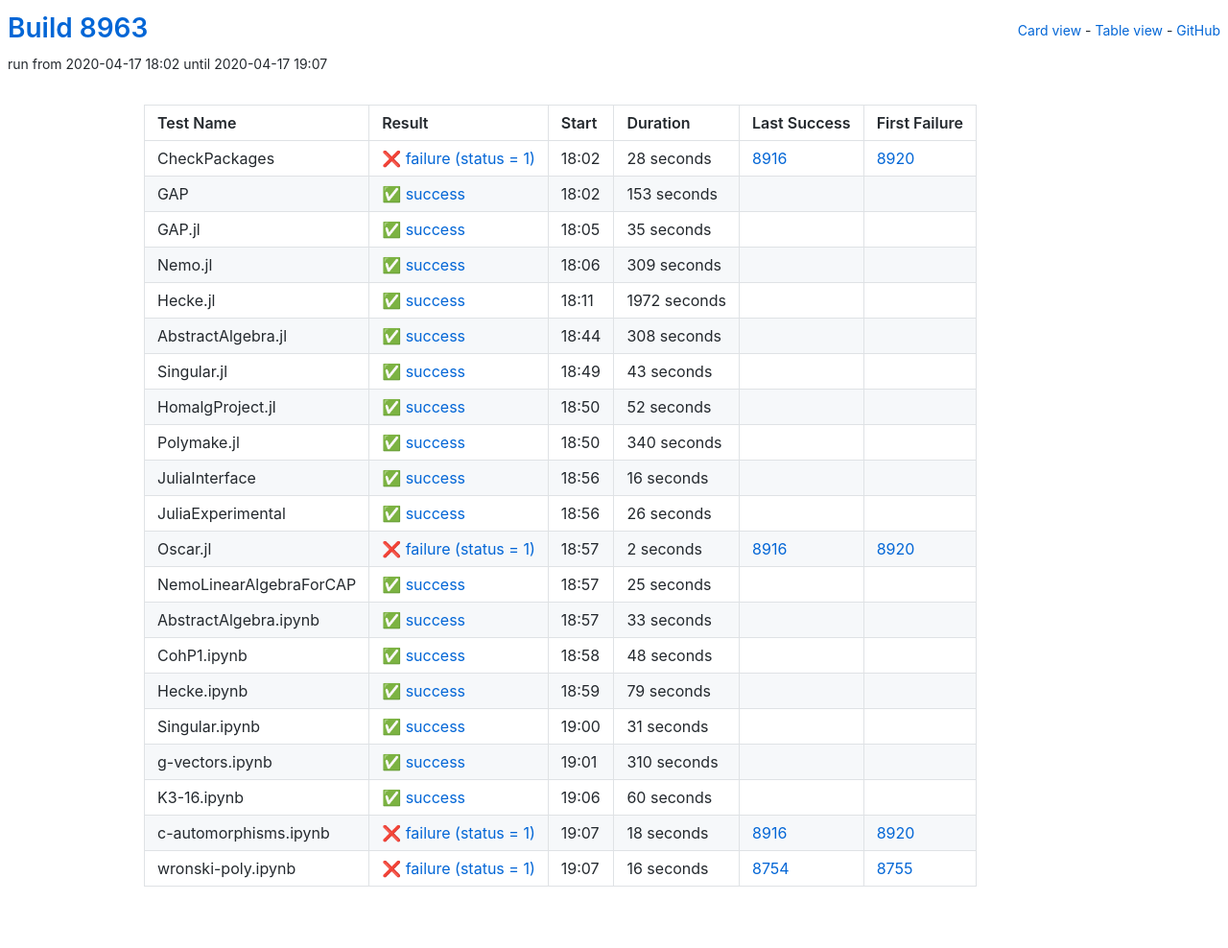
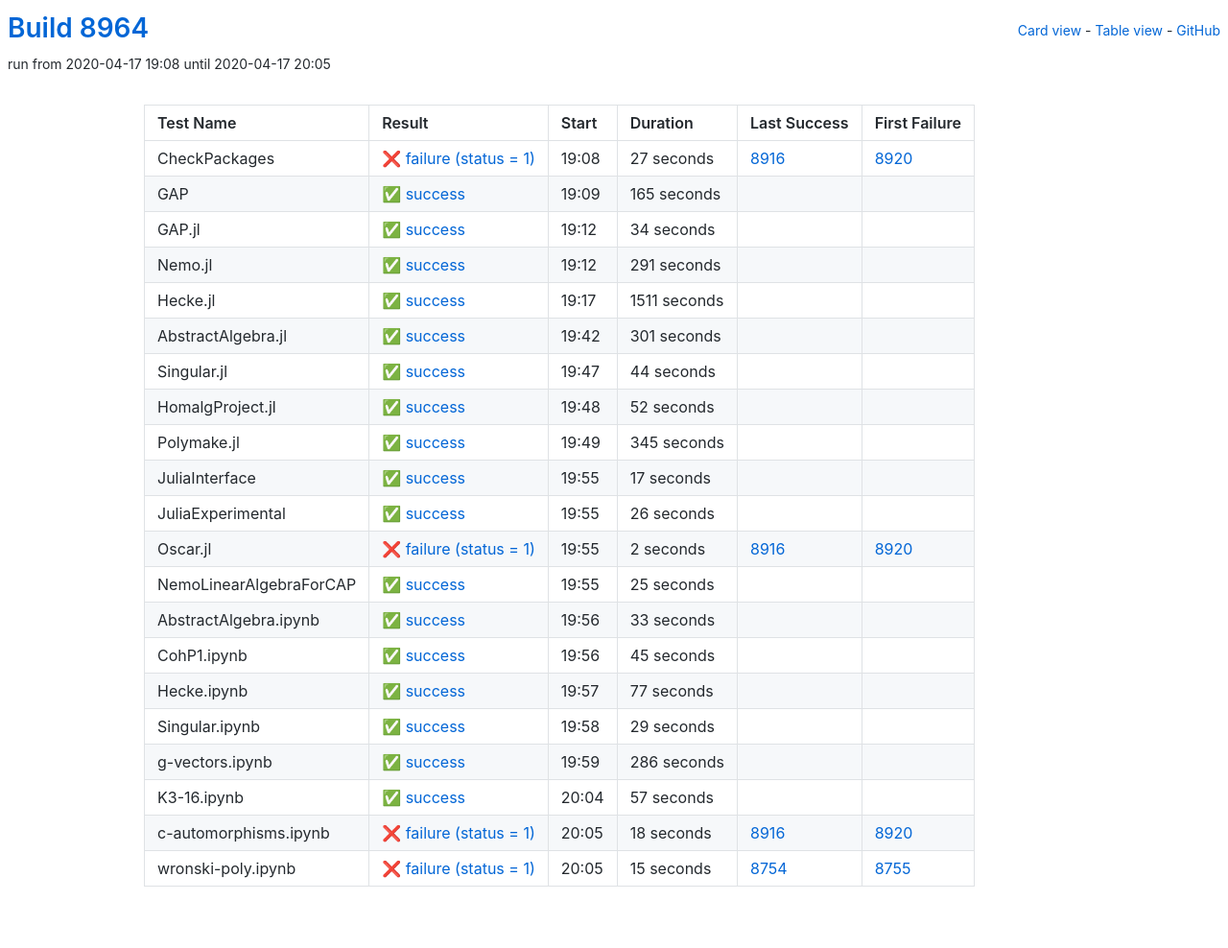
Before and after one commit to oscar-system/oscar-ci-status, a Jekyll site: the page built from table.html, in a window 1280 px wide. Shown: the whole page at 96% size. Built offline with Jekyll 4.4.1, drawn with Linux system fonts in a browser that asks for light colours.

Commit message:
Build 8964

```diff
--- a/_data/ci.yml
+++ b/_data/ci.yml
@@ -1,82 +1,82 @@
-build: 8963
-build_url: https://oscarci.mathematik.uni-kl.de/job/oscar/8963/
+build: 8964
+build_url: https://oscarci.mathematik.uni-kl.de/job/oscar/8964/
 job: oscar
 tests:
-- duration: 28
+- duration: 27
   exitcode: 1
   first_failure: 8920
   first_failure_url: https://oscarci.mathematik.uni-kl.de/job/oscar/8920/
   last_success: 8916
   last_success_url: https://oscarci.mathematik.uni-kl.de/job/oscar/8916/
-  log: https://oscarci.mathematik.uni-kl.de/job/oscar/8963/artifact/logs/build-8963/CheckPackages.log
+  log: https://oscarci.mathematik.uni-kl.de/job/oscar/8964/artifact/logs/build-8964/CheckPackages.log
   name: CheckPackages
-  start: 2020-04-17 18:02
+  start: 2020-04-17 19:08
   status: failure
   success: false
-- duration: 153
+- duration: 165
   exitcode: 0
   first_failure: false
   first_failure_url: null
   last_success: false
   last_success_url: null
-  log: https://oscarci.mathematik.uni-kl.de/job/oscar/8963/artifact/logs/build-8963/GAP.log
+  log: https://oscarci.mathematik.uni-kl.de/job/oscar/8964/artifact/logs/build-8964/GAP.log
   name: GAP
-  start: 2020-04-17 18:02
+  start: 2020-04-17 19:09
   status: success
   success: true
-- duration: 35
+- duration: 34
   exitcode: 0
   first_failure: false
   first_failure_url: null
   last_success: false
   last_success_url: null
-  log: https://oscarci.mathematik.uni-kl.de/job/oscar/8963/artifact/logs/build-8963/GAP.jl.log
+  log: https://oscarci.mathematik.uni-kl.de/job/oscar/8964/artifact/logs/build-8964/GAP.jl.log
   name: GAP.jl
-  start: 2020-04-17 18:05
+  start: 2020-04-17 19:12
   status: success
   success: true
-- duration: 309
+- duration: 291
   exitcode: 0
   first_failure: false
   first_failure_url: null
   last_success: false
   last_success_url: null
-  log: https://oscarci.mathematik.uni-kl.de/job/oscar/8963/artifact/logs/build-8963/Nemo.jl.log
+  log: https://oscarci.mathematik.uni-kl.de/job/oscar/8964/artifact/logs/build-8964/Nemo.jl.log
   name: Nemo.jl
-  start: 2020-04-17 18:06
+  start: 2020-04-17 19:12
   status: success
   success: true
-- duration: 1972
+- duration: 1511
   exitcode: 0
   first_failure: false
   first_failure_url: null
   last_success: false
   last_success_url: null
-  log: https://oscarci.mathematik.uni-kl.de/job/oscar/8963/artifact/logs/build-8963/Hecke.jl.log
+  log: https://oscarci.mathematik.uni-kl.de/job/oscar/8964/artifact/logs/build-8964/Hecke.jl.log
   name: Hecke.jl
-  start: 2020-04-17 18:11
+  start: 2020-04-17 19:17
   status: success
   success: true
-- duration: 308
+- duration: 301
   exitcode: 0
   first_failure: false
   first_failure_url: null
   last_success: false
   last_success_url: null
-  log: https://oscarci.mathematik.uni-kl.de/job/oscar/8963/artifact/logs/build-8963/AbstractAlgebra.jl.log
+  log: https://oscarci.mathematik.uni-kl.de/job/oscar/8964/artifact/logs/build-8964/AbstractAlgebra.jl.log
   name: AbstractAlgebra.jl
-  start: 2020-04-17 18:44
+  start: 2020-04-17 19:42
   status: success
   success: true
-- duration: 43
+- duration: 44
   exitcode: 0
   first_failure: false
   first_failure_url: null
   last_success: false
   last_success_url: null
-  log: https://oscarci.mathematik.uni-kl.de/job/oscar/8963/artifact/logs/build-8963/Singular.jl.log
+  log: https://oscarci.mathematik.uni-kl.de/job/oscar/8964/artifact/logs/build-8964/Singular.jl.log
   name: Singular.jl
-  start: 2020-04-17 18:49
+  start: 2020-04-17 19:47
   status: success
   success: true
 - duration: 52
@@ -85,31 +85,31 @@
   first_failure_url: null
   last_success: false
   last_success_url: null
-  log: https://oscarci.mathematik.uni-kl.de/job/oscar/8963/artifact/logs/build-8963/HomalgProject.jl.log
+  log: https://oscarci.mathematik.uni-kl.de/job/oscar/8964/artifact/logs/build-8964/HomalgProject.jl.log
   name: HomalgProject.jl
-  start: 2020-04-17 18:50
+  start: 2020-04-17 19:48
   status: success
   success: true
-- duration: 340
+- duration: 345
   exitcode: 0
   first_failure: false
   first_failure_url: null
   last_success: false
   last_success_url: null
-  log: https://oscarci.mathematik.uni-kl.de/job/oscar/8963/artifact/logs/build-8963/Polymake.jl.log
+  log: https://oscarci.mathematik.uni-kl.de/job/oscar/8964/artifact/logs/build-8964/Polymake.jl.log
   name: Polymake.jl
-  start: 2020-04-17 18:50
+  start: 2020-04-17 19:49
   status: success
   success: true
-- duration: 16
+- duration: 17
   exitcode: 0
   first_failure: false
   first_failure_url: null
   last_success: false
   last_success_url: null
-  log: https://oscarci.mathematik.uni-kl.de/job/oscar/8963/artifact/logs/build-8963/JuliaInterface.log
+  log: https://oscarci.mathematik.uni-kl.de/job/oscar/8964/artifact/logs/build-8964/JuliaInterface.log
   name: JuliaInterface
-  start: 2020-04-17 18:56
+  start: 2020-04-17 19:55
   status: success
   success: true
 - duration: 26
@@ -118,9 +118,9 @@
   first_failure_url: null
   last_success: false
   last_success_url: null
-  log: https://oscarci.mathematik.uni-kl.de/job/oscar/8963/artifact/logs/build-8963/JuliaExperimental.log
+  log: https://oscarci.mathematik.uni-kl.de/job/oscar/8964/artifact/logs/build-8964/JuliaExperimental.log
   name: JuliaExperimental
-  start: 2020-04-17 18:56
+  start: 2020-04-17 19:55
   status: success
   success: true
 - duration: 2
@@ -129,9 +129,9 @@
   first_failure_url: https://oscarci.mathematik.uni-kl.de/job/oscar/8920/
   last_success: 8916
   last_success_url: https://oscarci.mathematik.uni-kl.de/job/oscar/8916/
-  log: https://oscarci.mathematik.uni-kl.de/job/oscar/8963/artifact/logs/build-8963/Oscar.jl.log
+  log: https://oscarci.mathematik.uni-kl.de/job/oscar/8964/artifact/logs/build-8964/Oscar.jl.log
   name: Oscar.jl
-  start: 2020-04-17 18:57
+  start: 2020-04-17 19:55
   status: failure
   success: false
 - duration: 25
@@ -140,9 +140,9 @@
   first_failure_url: null
   last_success: false
   last_success_url: null
-  log: https://oscarci.mathematik.uni-kl.de/job/oscar/8963/artifact/logs/build-8963/NemoLinearAlgebraForCAP.log
+  log: https://oscarci.mathematik.uni-kl.de/job/oscar/8964/artifact/logs/build-8964/NemoLinearAlgebraForCAP.log
   name: NemoLinearAlgebraForCAP
-  start: 2020-04-17 18:57
+  start: 2020-04-17 19:55
   status: success
   success: true
 - duration: 33
@@ -151,64 +151,64 @@
   first_failure_url: null
   last_success: false
   last_success_url: null
-  log: https://oscarci.mathematik.uni-kl.de/job/oscar/8963/artifact/logs/build-8963/AbstractAlgebra.ipynb.log
+  log: https://oscarci.mathematik.uni-kl.de/job/oscar/8964/artifact/logs/build-8964/AbstractAlgebra.ipynb.log
   name: AbstractAlgebra.ipynb
-  start: 2020-04-17 18:57
+  start: 2020-04-17 19:56
   status: success
   success: true
-- duration: 48
+- duration: 45
   exitcode: 0
   first_failure: false
   first_failure_url: null
   last_success: false
   last_success_url: null
-  log: https://oscarci.mathematik.uni-kl.de/job/oscar/8963/artifact/logs/build-8963/CohP1.ipynb.log
+  log: https://oscarci.mathematik.uni-kl.de/job/oscar/8964/artifact/logs/build-8964/CohP1.ipynb.log
   name: CohP1.ipynb
-  start: 2020-04-17 18:58
+  start: 2020-04-17 19:56
   status: success
   success: true
-- duration: 79
+- duration: 77
   exitcode: 0
   first_failure: false
   first_failure_url: null
   last_success: false
   last_success_url: null
-  log: https://oscarci.mathematik.uni-kl.de/job/oscar/8963/artifact/logs/build-8963/Hecke.ipynb.log
+  log: https://oscarci.mathematik.uni-kl.de/job/oscar/8964/artifact/logs/build-8964/Hecke.ipynb.log
   name: Hecke.ipynb
-  start: 2020-04-17 18:59
+  start: 2020-04-17 19:57
   status: success
   success: true
-- duration: 31
+- duration: 29
   exitcode: 0
   first_failure: false
   first_failure_url: null
   last_success: false
   last_success_url: null
-  log: https://oscarci.mathematik.uni-kl.de/job/oscar/8963/artifact/logs/build-8963/Singular.ipynb.log
+  log: https://oscarci.mathematik.uni-kl.de/job/oscar/8964/artifact/logs/build-8964/Singular.ipynb.log
   name: Singular.ipynb
-  start: 2020-04-17 19:00
+  start: 2020-04-17 19:58
   status: success
   success: true
-- duration: 310
+- duration: 286
   exitcode: 0
   first_failure: false
   first_failure_url: null
   last_success: false
   last_success_url: null
-  log: https://oscarci.mathematik.uni-kl.de/job/oscar/8963/artifact/logs/build-8963/g-vectors.ipynb.log
+  log: https://oscarci.mathematik.uni-kl.de/job/oscar/8964/artifact/logs/build-8964/g-vectors.ipynb.log
   name: g-vectors.ipynb
-  start: 2020-04-17 19:01
+  start: 2020-04-17 19:59
   status: success
   success: true
-- duration: 60
+- duration: 57
   exitcode: 0
   first_failure: false
   first_failure_url: null
   last_success: false
   last_success_url: null
-  log: https://oscarci.mathematik.uni-kl.de/job/oscar/8963/artifact/logs/build-8963/K3-16.ipynb.log
+  log: https://oscarci.mathematik.uni-kl.de/job/oscar/8964/artifact/logs/build-8964/K3-16.ipynb.log
   name: K3-16.ipynb
-  start: 2020-04-17 19:06
+  start: 2020-04-17 20:04
   status: success
   success: true
 - duration: 18
@@ -217,19 +217,19 @@
   first_failure_url: https://oscarci.mathematik.uni-kl.de/job/oscar/8920/
   last_success: 8916
   last_success_url: https://oscarci.mathematik.uni-kl.de/job/oscar/8916/
-  log: https://oscarci.mathematik.uni-kl.de/job/oscar/8963/artifact/logs/build-8963/c-automorphisms.ipynb.log
+  log: https://oscarci.mathematik.uni-kl.de/job/oscar/8964/artifact/logs/build-8964/c-automorphisms.ipynb.log
   name: c-automorphisms.ipynb
-  start: 2020-04-17 19:07
+  start: 2020-04-17 20:05
   status: failure
   success: false
-- duration: 16
+- duration: 15
   exitcode: 1
   first_failure: 8755
   first_failure_url: https://oscarci.mathematik.uni-kl.de/job/oscar/8755/
   last_success: 8754
   last_success_url: https://oscarci.mathematik.uni-kl.de/job/oscar/8754/
-  log: https://oscarci.mathematik.uni-kl.de/job/oscar/8963/artifact/logs/build-8963/wronski-poly.ipynb.log
+  log: https://oscarci.mathematik.uni-kl.de/job/oscar/8964/artifact/logs/build-8964/wronski-poly.ipynb.log
   name: wronski-poly.ipynb
-  start: 2020-04-17 19:07
+  start: 2020-04-17 20:05
   status: failure
   success: false
```
Also changed, not shown: README.md.
